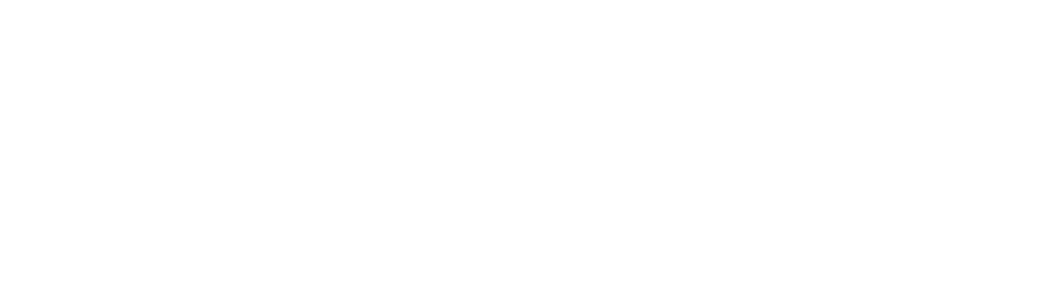
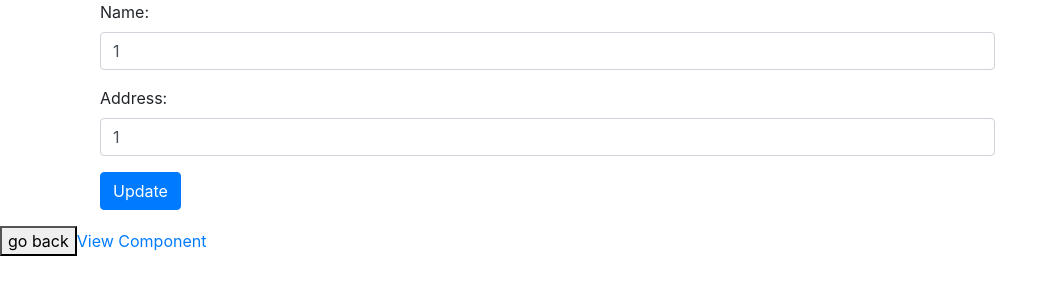
Before and after one commit to LorenzoChiana/BikeSharing, an Angular app: page /edit/1/1/1 in a window 1280 px wide. Before the commit this address led to /. Shown: the top 300 px of the page, without its empty margins (0-1058 px from the left). Built offline with nearby package versions, Linux system fonts and the light colour scheme.

Commit message:
modified files

```diff
--- a/server.js
+++ b/server.js
@@ -71,8 +71,6 @@
  });
    })
 
-
-
  app.get("/api/getUser",function(req,res){
     model.find({},function(err,data){
               if(err){
--- /dev/null
+++ b/src/app/insert-db/edit/edit.component.html
@@ -0,0 +1,29 @@
+<head>
+  <meta name="viewport" content="width=device-width, initial-scale=1">
+</head>
+
+<div class="container">
+<form class="form-horizontal" #userForm="ngForm"   (ngSubmit)="edit(userForm.value)" novalidate>
+  <!-- <p>Is "myForm" valid? {{userForm.valid}}</p> -->
+  <div class="form-group">
+    <label class="control-label col-sm-2" for="name">Name:</label>
+      <div class="col-sm-10">
+        <input name="name" type="text" class="form-control" value="{{name}}" [(ngModel)]="name" />
+      </div>
+  </div>
+  <div class="form-group">
+    <label class="control-label col-sm-2" for="address">Address:</label>
+      <div class="col-sm-10">
+        <input name="address" required class="form-control" type="text" value="{{address}}" [(ngModel)]="address"/>
+      </div>
+  </div>
+  <div class="form-group">
+    <div class="col-sm-offset-2 col-sm-10">
+      <input type="submit" class="btn btn-primary" value="{{valbutton}}" />
+    </div>
+  </div>
+</form>
+</div>
+
+<button (click)="goBack()">go back</button>
+<a [routerLink]="['/view']" routerLinkActive="active">View Component</a>
--- /dev/null
+++ b/src/app/insert-db/edit/edit.component.ts
@@ -0,0 +1,48 @@
+import { Component, OnInit } from '@angular/core';
+import { ActivatedRoute, Params } from '@angular/router';
+
+import {CommonService} from '../services/make-request.service';
+import { Location } from '@angular/common';
+
+import {User} from '../user'
+
+@Component({
+  selector: 'app-edit',
+  templateUrl: './edit.component.html',
+  styleUrls: ['./edit.component.css']
+})
+export class EditComponent implements OnInit {
+
+  private valbutton: string;
+  private user: User;
+
+  private name: string;
+  private address: string;
+
+  constructor(private newService :CommonService, private route: ActivatedRoute, private location: Location) {}
+
+  ngOnInit() {
+    this.valbutton = "Update";
+
+    this.route.params.subscribe((params) => this.user =
+      new User(params.id, params.name, params.address));
+
+    this.name = this.user.name;
+    this.address = this.user.address;
+  }
+
+  edit = function() {
+    this.user.name = this.name;
+    this.user.address = this.address;
+    this.user.mode = this.valbutton;
+
+     this.newService.saveUser(this.user)
+     .subscribe(data =>  {  alert(data.data);
+     }
+     , error => this.errorMessage = error )
+  }
+
+  goBack(): void {
+    this.location.back();
+  }
+}
--- a/src/app/insert-db/insert-db-component/insert-db-component.component.ts
+++ b/src/app/insert-db/insert-db-component/insert-db-component.component.ts
@@ -14,11 +14,12 @@
 })
 export class InsertDbComponentComponent implements OnInit {
 
-  constructor(private newService :CommonService, private route: ActivatedRoute) {   }
-   valbutton ="Save";
+  private valbutton: string;
 
+  constructor(private newService :CommonService, private route: ActivatedRoute) {}
 
 ngOnInit() {
+  this.valbutton = "Save";
 }
 
 onSave = function(user,isValid: boolean) {
@@ -31,16 +32,5 @@
   , error => this.errorMessage = error )
 
 }
-edit = function(kk) {
-this.id = kk._id;
-this.name= kk.name;
-this.address= kk.address;
-this.valbutton ="Update";
-}
-
-delete = function(id) {
-this.newService.deleteUser(id)
-.subscribe(data =>   { alert(data.data) ; this.ngOnInit();}, error => this.errorMessage = error )
-}
 
 }
--- a/src/app/insert-db/insert-db.module.ts
+++ b/src/app/insert-db/insert-db.module.ts
@@ -11,10 +11,12 @@
 import { InsertDbComponentComponent } from './insert-db-component/insert-db-component.component';
 import { DetailComponent } from './detail/detail.component';
 import { ViewComponent } from './view/view.component';
+import { EditComponent } from './edit/edit.component';
 
 const routes: Routes = [
   { path: '', redirectTo: '/ins', pathMatch: 'full' },
   { path: 'ins', component: InsertDbComponentComponent },
+  { path: 'edit/:id/:name/:address', component: EditComponent },
   { path: 'view', component: ViewComponent },
   { path: 'detail/:id', component: DetailComponent }
 ];
@@ -23,7 +25,8 @@
   declarations: [
     InsertDbComponentComponent,
     DetailComponent,
-    ViewComponent
+    ViewComponent,
+    EditComponent
   ],
   imports: [
     NgbModule.forRoot(), BrowserModule,HttpModule,FormsModule,
--- a/src/app/insert-db/services/make-request.service.ts
+++ b/src/app/insert-db/services/make-request.service.ts
@@ -19,6 +19,7 @@
     return this.http.get('http://localhost:8080/api/getUser/')
             .map((response: Response) => response.json())
   }
+
  deleteUser(id){
     return this.http.post('http://localhost:8080/api/deleteUser/',{'id': id})
             .map((response: Response) =>response.json())
--- a/src/app/insert-db/user.ts
+++ b/src/app/insert-db/user.ts
@@ -2,4 +2,22 @@
   id: number;
   name: string;
   address: string;
+
+  constructor(id: number, name: string, address: string) {
+    this.id = id;
+    this.name = name;
+    this.address = address;
+  }
+
+  getId() {
+    return this.id;
+  }
+
+  getName() {
+    return this.name;
+  }
+
+  getAddress() {
+    return this.address;
+  }
 }
--- a/src/app/insert-db/view/view.component.html
+++ b/src/app/insert-db/view/view.component.html
@@ -15,10 +15,10 @@
         <td>{{ind + 1}}</td>
         <td>{{kk.name}}</td>
         <td>{{kk.address}}</td>
-        <td><a (click)="edit(kk)" style="color:blueviolet">Edit</a></td>
-        <td><a (click)="delete(kk._id)" style="color:blueviolet">Delete</a>  </td>
 
-        <!-- <td><a [routerLink]="['/detail', '{{kk.id}}']" routerLinkActive="active">Detail Component</a></td> -->
+        <td><a (click)="delete(kk._id)" style="color:blueviolet">Delete</a></td>
+
+        <td><a [routerLink]="['/edit', kk._id, kk.name, kk.address]" routerLinkActive="active">Edit Component</a></td>
 
         <td><a [routerLink]="['/detail', ind]" routerLinkActive="active">Detail Component</a></td>
       </tr>
--- a/src/app/insert-db/view/view.component.ts
+++ b/src/app/insert-db/view/view.component.ts
@@ -12,10 +12,11 @@
 })
 export class ViewComponent implements OnInit {
 
+   Repdata;
+
   constructor(private newService :CommonService,
     private location: Location,
     private route: ActivatedRoute) {   }
-   Repdata;
 
   ngOnInit() {
     this.viewUsers()
@@ -28,4 +29,9 @@
   goBack(): void {
     this.location.back();
   }
+
+  delete = function(id) {
+    this.newService.deleteUser(id)
+    .subscribe(data =>   { alert(data.data) ; this.ngOnInit();}, error => this.errorMessage = error )
+  }
 }
```
Also changed, not shown: ComandiGit.txt, src/app/insert-db/edit/edit.component.css (added), 2 other files (tests, documents, lock files or other folders).
